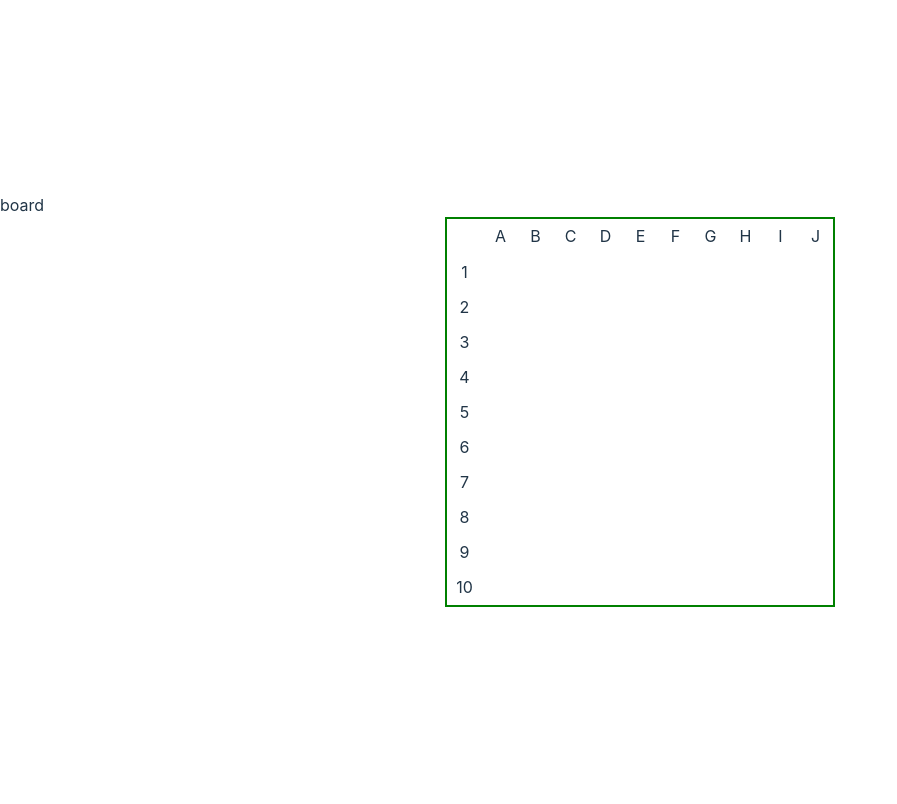
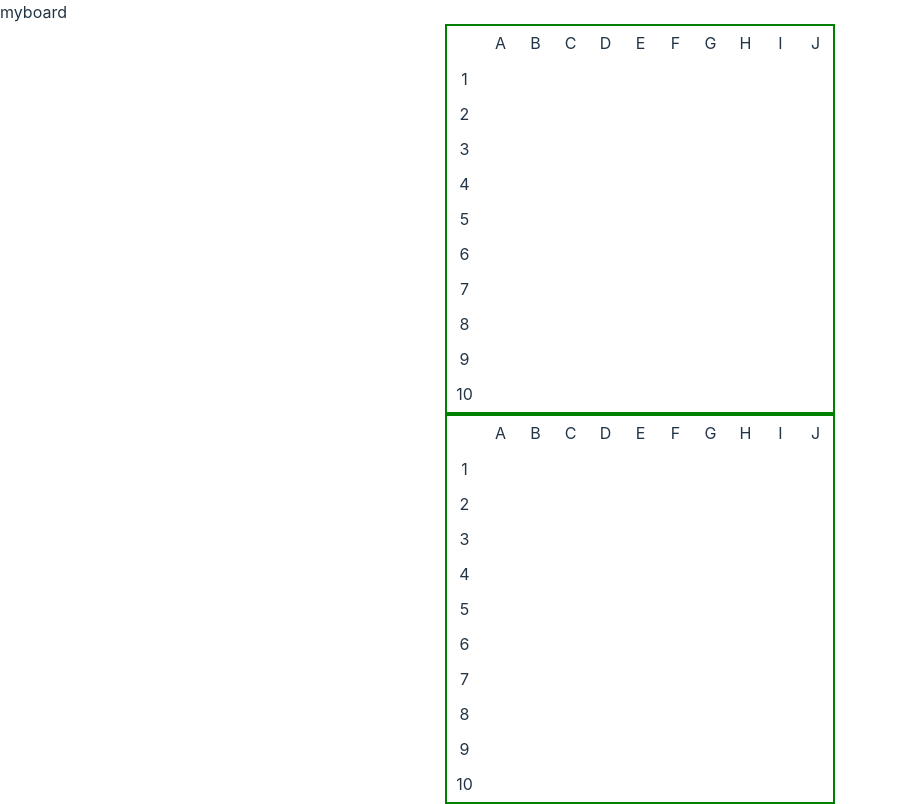
Before and after one commit to Dana-Hong/battleship, a React (Vite) app: page /playgame in a window 1280 px wide. Shown: the whole page, without its empty margins (0-897 px from the left). Built offline with nearby package versions, Linux system fonts and the light colour scheme.

Commit message:
Update target function to reduce health of ship when targeted

```diff
--- a/src/App.tsx
+++ b/src/App.tsx
@@ -19,8 +19,7 @@ function App() {
     const [opponentFleet, setOpponentFleet] = useState<Fleet>([]);
     const [coordinates, setCoordinates] = useState<CoordinateType[]>(generateCoordinates());
 
-    console.log(fleet);
-    console.log(opponentFleet);
+    console.log("myfleet:", fleet, "\n", "opponentfleet:", opponentFleet);
 
     return (
         <main>
--- a/src/Board.tsx
+++ b/src/Board.tsx
@@ -1,4 +1,4 @@
-import { useEffect, useState } from "react";
+import React, { useEffect, useState } from "react";
 import Coordinate from "./Coordinate";
 
 import {
@@ -17,9 +17,11 @@ export default function Board(props: {
     selectedShip?: ShipInterface;
     highlightedCoordinates?: string[];
     highlightCoordinates?: highlightCoordinates;
-    target?: (id: string) => void;
+    target?: ((id: string, fleet: Fleet) => void) | undefined;
     axis?: "X" | "Y" | undefined;
     fleet: Fleet;
+    coordinates?: CoordinateType[];
+    setCoordinates: React.Dispatch<React.SetStateAction<CoordinateType[]>>;
 }) {
     const {
         setup,
@@ -29,16 +31,20 @@ export default function Board(props: {
         target,
         axis,
         fleet,
+        coordinates,
+        setCoordinates,
     } = props;
-    const [coordinates, setCoordinates] = useState<CoordinateType[]>(generateCoordinates());
+    // const [coordinates, setCoordinates] = useState<CoordinateType[]>(generateCoordinates());
 
     useEffect(() => {
-        if (setup === false) {
+        if (setup === true && selectedShip === null) {
             return;
-        }
+        } else if (setup === true) {
             setCoordinates((prevCoordinates) => {
                 return prevCoordinates.map((coordinate) => {
-                const highlightedCoordinate = highlightedCoordinates!.includes(coordinate.location);
+                    const highlightedCoordinate = highlightedCoordinates!.includes(
+                        coordinate.location
+                    );
                     if (
                         highlightedCoordinate &&
                         highlightedCoordinates!.length === selectedShip!.health
@@ -54,9 +60,10 @@ export default function Board(props: {
                     }
                 });
             });
+        }
     }, [highlightedCoordinates]);
 
-    const coordinateElements = coordinates.map((coordinate) => {
+    const coordinateElements = coordinates!.map((coordinate) => {
         if (setup) {
             return (
                 <Coordinate
@@ -94,8 +101,6 @@ export default function Board(props: {
             })
             .flat();
 
-        console.log(fleetLocation);
-
         setCoordinates((prevCoordinates) => {
             return prevCoordinates.map((coordinate) => {
                 if (fleetLocation.includes(coordinate.location)) {
--- a/src/Coordinate.tsx
+++ b/src/Coordinate.tsx
@@ -14,8 +14,8 @@ export default function Coordinate(props: {
     highlightCoordinates?: highlightCoordinates;
     selectedShip?: ShipInterface;
     axis?: "X" | "Y" | undefined;
-    target?: (id: string) => void;
-    fleet: ShipInterface[];
+    target?: (id: string, fleet: Fleet) => void;
+    fleet: Fleet;
 }) {
     const {
         setup,
@@ -48,7 +48,8 @@ export default function Coordinate(props: {
                     placeShip(selectedShip as ShipInterface, fleet, location, axis);
                     placeOpponentShip(selectedShip as ShipInterface, opponentFleet as Fleet);
                 } else {
-                    target!((event.target as HTMLDivElement).id);
+                    target!((event.target as HTMLDivElement).id, fleet);
+                    // console.log((event.target as HTMLDivElement).id);
                 }
             }}
             onMouseOver={(event) => {
@@ -60,6 +61,8 @@ export default function Coordinate(props: {
                     );
                 }
             }}
-        ></div>
+        >
+            {targeted && "X"}
+        </div>
     );
 }
--- a/src/LocationContext.tsx
+++ b/src/LocationContext.tsx
@@ -7,7 +7,6 @@ const defaultContext: {
     placeOpponentShip: PlaceOpponentShip;
     opponentFleet: Fleet | null;
     selectedShip: ShipInterface | null | undefined;
-    opponentSelectedShip: ShipInterface | null;
 } = {
     placeShip: (selectedShip: ShipInterface, fleet: Fleet, id: string, axis: Axis) => {},
     placeOpponentShip: (selectedShip: ShipInterface, fleet: Fleet) => {
@@ -15,7 +14,6 @@ const defaultContext: {
     },
     opponentFleet: null,
     selectedShip: null,
-    opponentSelectedShip: null,
 };
 
 const LocationContext = createContext(defaultContext);
--- a/src/PlayGame.tsx
+++ b/src/PlayGame.tsx
@@ -1,7 +1,13 @@
+import { useEffect, useState } from "react";
+
+import { generateCoordinates } from "./generateCoordinates";
+import { getRandomCoordinates } from "./utils";
+
 import Board from "./Board";
 
-import { Fleet } from "./types";
+import { CoordinateType, Fleet } from "./types";
 import { ShipInterface } from "./interfaces";
+import { shipTemplates } from "./shipTemplates";
 
 export default function PlayGame(props: {
     fleet: Fleet;
@@ -9,9 +15,77 @@ export default function PlayGame(props: {
     setFleet: React.Dispatch<React.SetStateAction<Fleet>>;
     setOpponentFleet: React.Dispatch<React.SetStateAction<Fleet>>;
 }) {
-    const { fleet, setFleet } = props;
+    const { fleet, opponentFleet, setFleet, setOpponentFleet } = props;
 
-    function target(id: string) {
+    const [coordinates, setCoordinates] = useState<CoordinateType[]>(generateCoordinates());
+    const [opponentCoordinates, setOpponentCoordinates] = useState<CoordinateType[]>(
+        generateCoordinates()
+    );
+
+    function target(id: string, fleet: Fleet) {
+        const isOpponentFleet = fleet[0].location[0] === opponentFleet[0].location[0];
+        if (isOpponentFleet) {
+            const alreadyTargeted = opponentCoordinates.some((coordinate) => {
+                if (coordinate.location === id && coordinate.targeted) {
+                    return true;
+                }
+            });
+            if (alreadyTargeted) return;
+        } else {
+            const alreadyTargeted = coordinates.some((coordinate) => {
+                return coordinate.location === id ? true : false;
+            });
+            if (alreadyTargeted) {
+                target(getRandomCoordinates(), opponentFleet);
+            }
+        }
+        function setAsTargeted() {
+            if (isOpponentFleet) {
+                setOpponentCoordinates((prevCoordinates) => {
+                    return prevCoordinates.map((coordinate) => {
+                        if (coordinate.location === id) {
+                            return {
+                                ...coordinate,
+                                targeted: true,
+                            };
+                        } else {
+                            return coordinate;
+                        }
+                    });
+                });
+            } else {
+                setCoordinates((prevCoordinates) => {
+                    return prevCoordinates.map((coordinate) => {
+                        if (coordinate.location === id) {
+                            return {
+                                ...coordinate,
+                                targeted: true,
+                            };
+                        } else {
+                            return coordinate;
+                        }
+                    });
+                });
+            }
+        }
+
+        if (fleet.some((ship) => ship.location.includes(id))) {
+            if (isOpponentFleet) {
+                console.log("hit!");
+                setOpponentFleet((prevOpponentFleet) => {
+                    return prevOpponentFleet.map((ship) => {
+                        if (ship.location.includes(id)) {
+                            return {
+                                ...ship,
+                                destroyedLocations: [...ship.destroyedLocations, id],
+                                health: ship.health - 1,
+                            };
+                        } else {
+                            return ship;
+                        }
+                    });
+                });
+            } else {
                 setFleet((prevFleet: ShipInterface[]): ShipInterface[] => {
                     return prevFleet.map((ship) => {
                         if (ship.location.includes(id)) {
@@ -25,14 +99,37 @@ export default function PlayGame(props: {
                         }
                     });
                 });
-        console.log(fleet);
+            }
+        }
+        setAsTargeted();
     }
 
-    console.log("fleet:", fleet);
+    useEffect(() => {
+        const destroyedShips = fleet.filter((ship) => ship.health === 0);
+        destroyedShips.length === 5 ? console.log("Computer wins") : "";
+    }, [fleet]);
+
+    useEffect(() => {
+        const destroyedShips = opponentFleet.filter((ship) => ship.health === 0);
+        destroyedShips.length === 5 ? console.log("player wins") : "";
+    }, [opponentFleet]);
+
     return (
         <div>
-            board
-            <Board setup={false} fleet={fleet} target={target} />
+            myboard
+            <Board
+                setup={false}
+                fleet={fleet}
+                coordinates={coordinates}
+                setCoordinates={setCoordinates}
+            />
+            <Board
+                setup={false}
+                fleet={opponentFleet}
+                target={target}
+                coordinates={opponentCoordinates}
+                setCoordinates={setOpponentCoordinates}
+            />
         </div>
     );
 }
--- a/src/Setup.tsx
+++ b/src/Setup.tsx
@@ -3,6 +3,8 @@ import { Link } from "react-router-dom";
 
 import Board from "./Board";
 import ShipSelectButton from "./ShipSelectButton";
+
+import { generateCoordinates } from "./generateCoordinates";
 
 import {
     getShipLocation,
@@ -12,7 +14,7 @@ import {
 } from "./utils";
 
 import { shipTemplates } from "./shipTemplates";
-import { Axis, Fleet, PlaceShip, ShipNames } from "./types";
+import { Axis, CoordinateType, Fleet, PlaceShip, ShipNames } from "./types";
 import { ShipInterface, ShipTemplates } from "./interfaces";
 
 import LocationContext from "./LocationContext";
@@ -30,6 +32,8 @@ const Setup = (props: {
     const [opponentSelectedShip, setOpponentSelectedShip] = useState<ShipInterface | null>(null);
     const [currentAxis, setCurrentAxis] = useState<"X" | "Y" | undefined>("X");
     const [highlightedCoordinates, setHighlightedCoordinates] = useState<string[]>([]);
+    const [setupComplete, setSetupComplete] = useState<boolean | null>(null);
+    const [coordinates, setCoordinates] = useState<CoordinateType[]>(generateCoordinates());
 
     function highlightCoordinates(id: string, shipLength: number, axis: "X" | "Y" | undefined) {
         const hoveredCoordinates = getShipLocation(id, shipLength, axis);
@@ -101,7 +105,11 @@ const Setup = (props: {
         setOpponentSelectedShip(shipTemplates[ship]);
     }
 
-    console.log(fleet);
+    useEffect(() => {
+        if (fleet.length === 5) {
+            setSetupComplete(true);
+        }
+    }, [fleet]);
 
     return (
         <div className="page">
@@ -111,7 +119,6 @@ const Setup = (props: {
                     placeOpponentShip: placeOpponentShip,
                     opponentFleet,
                     selectedShip: selectedShip,
-                    opponentSelectedShip,
                 }}
             >
                 <Board
@@ -121,16 +128,11 @@ const Setup = (props: {
                     highlightCoordinates={highlightCoordinates}
                     axis={currentAxis}
                     fleet={fleet}
+                    coordinates={coordinates}
+                    setCoordinates={setCoordinates}
                 />
             </LocationContext.Provider>
             <div className="ship-container">
-                <button
-                    onClick={() => {
-                        placeOpponentShip(opponentSelectedShip as ShipInterface, opponentFleet);
-                    }}
-                >
-                    PLACE SHIP
-                </button>
                 <ShipSelectButton shipName="Carrier" selectShip={selectShip} />
 
                 <ShipSelectButton shipName="Battleship" selectShip={selectShip} />
@@ -144,9 +146,16 @@ const Setup = (props: {
             <button onClick={switchAxis}>{`Switch to ${
                 currentAxis === "Y" ? "X" : "Y"
             } axis`}</button>
-            <Link to="/playgame">
-                <button>Play</button>
-            </Link>
+            {setupComplete && (
+                <div className="button">
+                    <Link
+                        to="/playgame"
+                        style={{ display: "inline-block", height: "100%", width: "100%" }}
+                    >
+                        Play
+                    </Link>
+                </div>
+            )}
         </div>
     );
 };
```
Also changed, not shown: src/index.scss (+10 -0 lines), 1 other file (tests, documents, lock files or other folders). Lines whose indentation alone changed are shown as unchanged.
